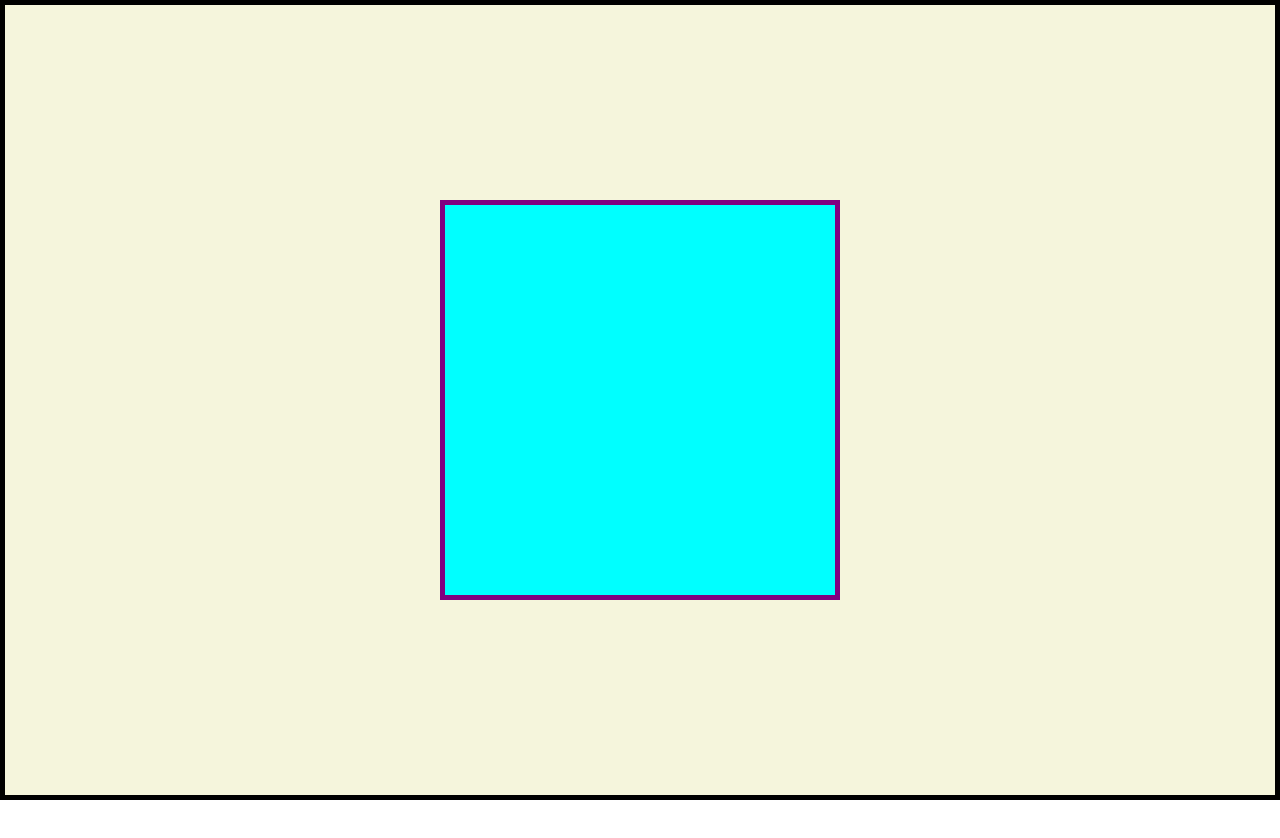
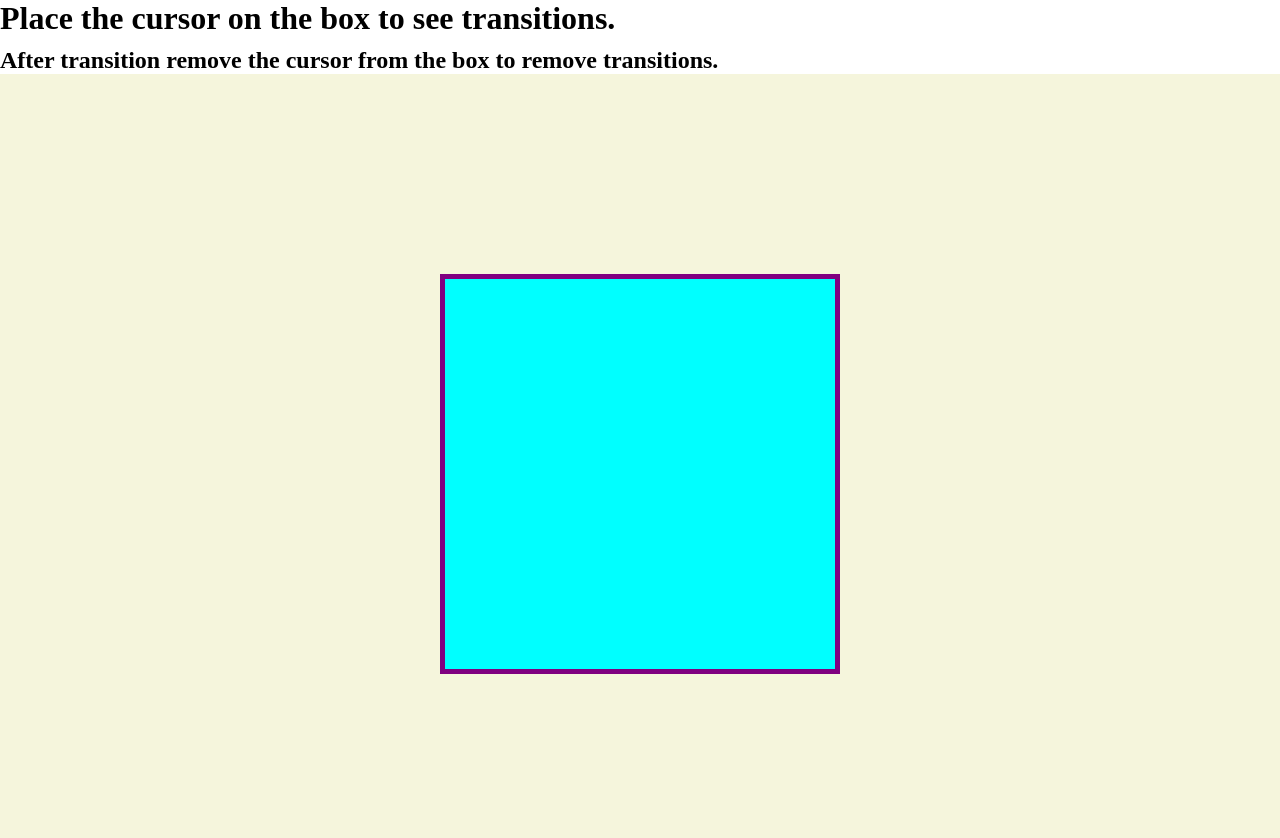
Before and after one commit to Ayush-singh3662/Transition, a plain HTML site: page index.html in a window 1280 px wide. Before the commit the page ends 800 px from the top, so only its background shows below. Drawn offline with Linux system fonts and the light colour scheme.

Commit message:
Added headings

```diff
--- a/index.html
+++ b/index.html
@@ -14,7 +14,6 @@
             height: 100vh;
             width: 100vw;
             background-color: beige;
-            border: 5px solid black;
             display: flex;
             justify-content: center;
             align-items: center;
@@ -34,9 +33,14 @@
             height: 100vh;
             background-color: black;
         }
+        h1 {
+            margin-bottom: 10px;
+        }
     </style>
 </head>
 <body>
+    <h1>Place the cursor on the box to see transitions.</h1>
+    <h2>After transition remove the cursor from the box to remove transitions.</h2>
     <div class="container">
         <div class="box"></div>
     </div>
```
